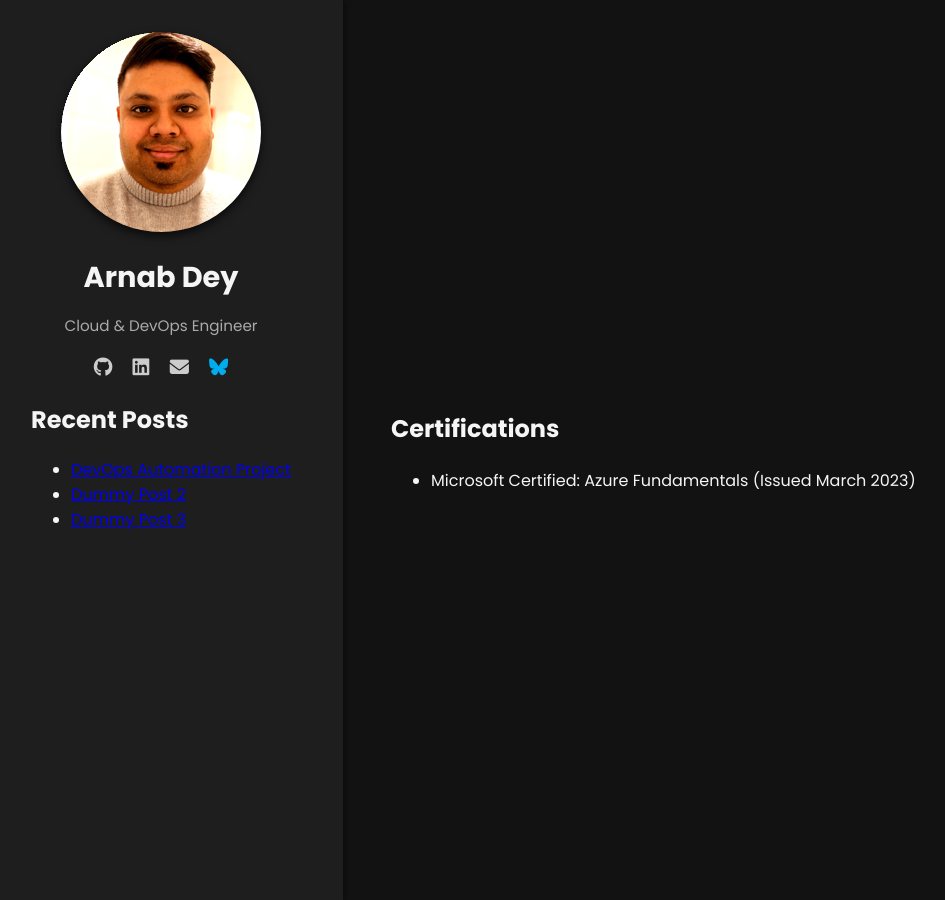
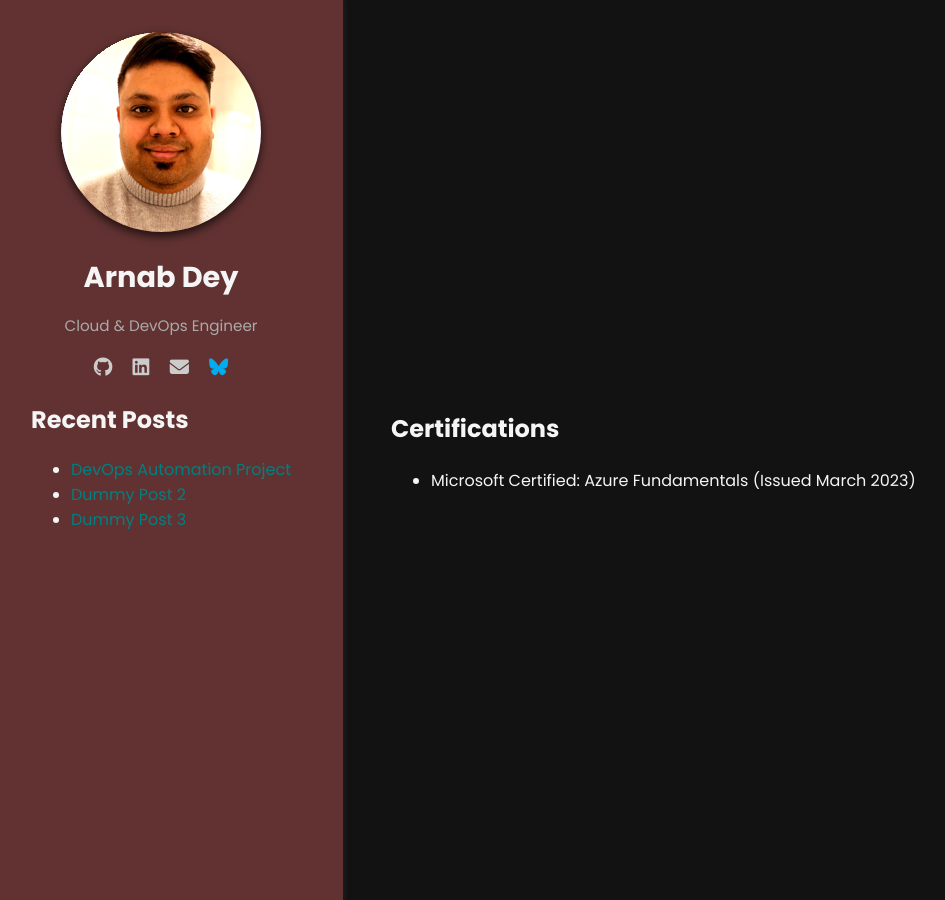
Before and after one commit to arnabdey73/arnabdey73.github.io, a Jekyll site: the page built from certifications.md, in a window 1280 px wide. Shown: the whole page, without its empty margins (21-966 px from the left). Built offline with Jekyll 4.4.1, drawn with Linux system fonts in a browser that asks for light colours; nearby versions of some CDN libraries; our own code applies the rules of GitHub Pages for plain Markdown files.

Commit message:
changed color to teal again

```diff
--- a/assets/css/style.css
+++ b/assets/css/style.css
@@ -12,10 +12,10 @@ body {
   }
 
   .sidebar {
-    background-color: #1e1e1e;
+    background-color: #623232;
     padding: 2rem;
     width: 300px;
-    box-shadow: 2px 0 5px rgba(0, 0, 0, 0.4);
+    box-shadow: 2px 0 5px rgba(61, 50, 50, 0.4);
     display: flex;
     flex-direction: column;
     align-items: center;
@@ -69,3 +69,13 @@ body {
     margin: auto;
     text-align: justify;
   }
+
+  .recent-posts ul li a {
+    color: teal; /* Changed post URL color to teal */
+    text-decoration: none;
+    transition: color 0.3s ease;
+  }
+
+  .recent-posts ul li a:hover {
+    color: #1da1f2; /* Hover effect color */
+  }
```
